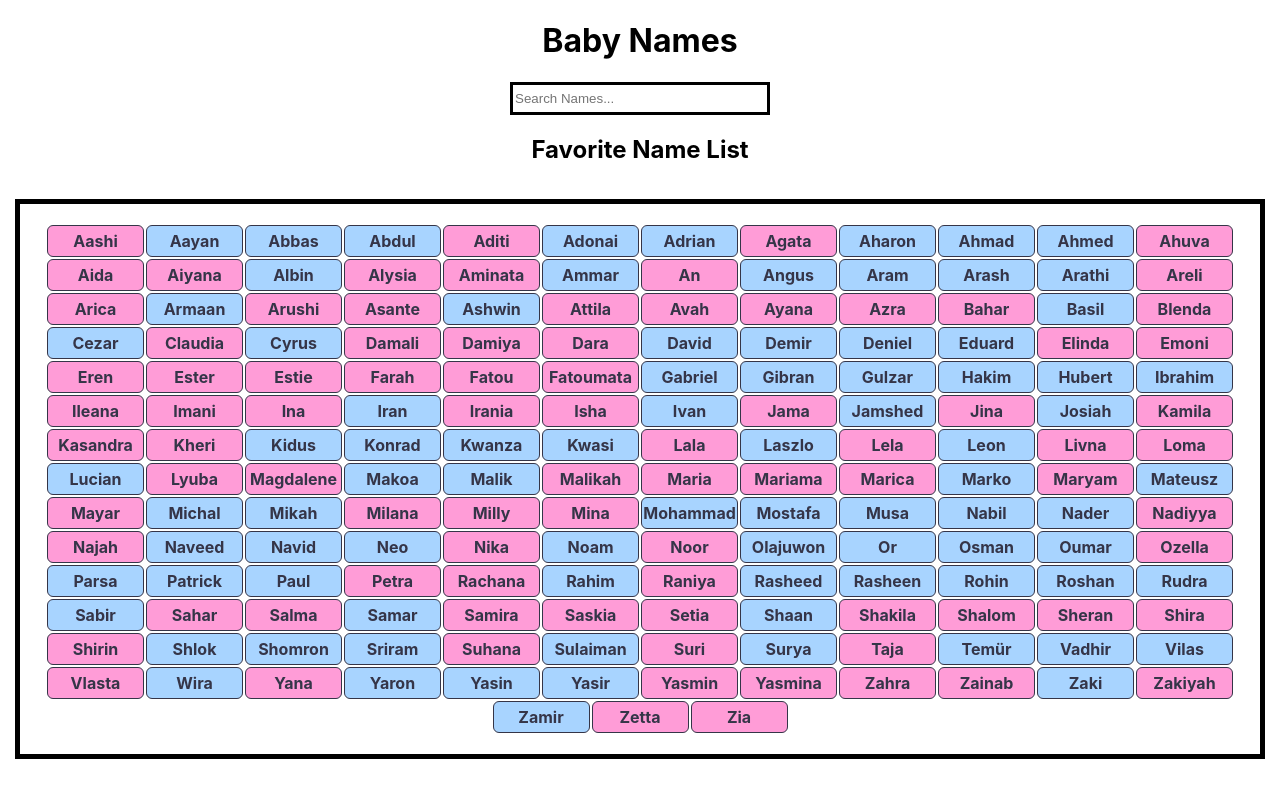
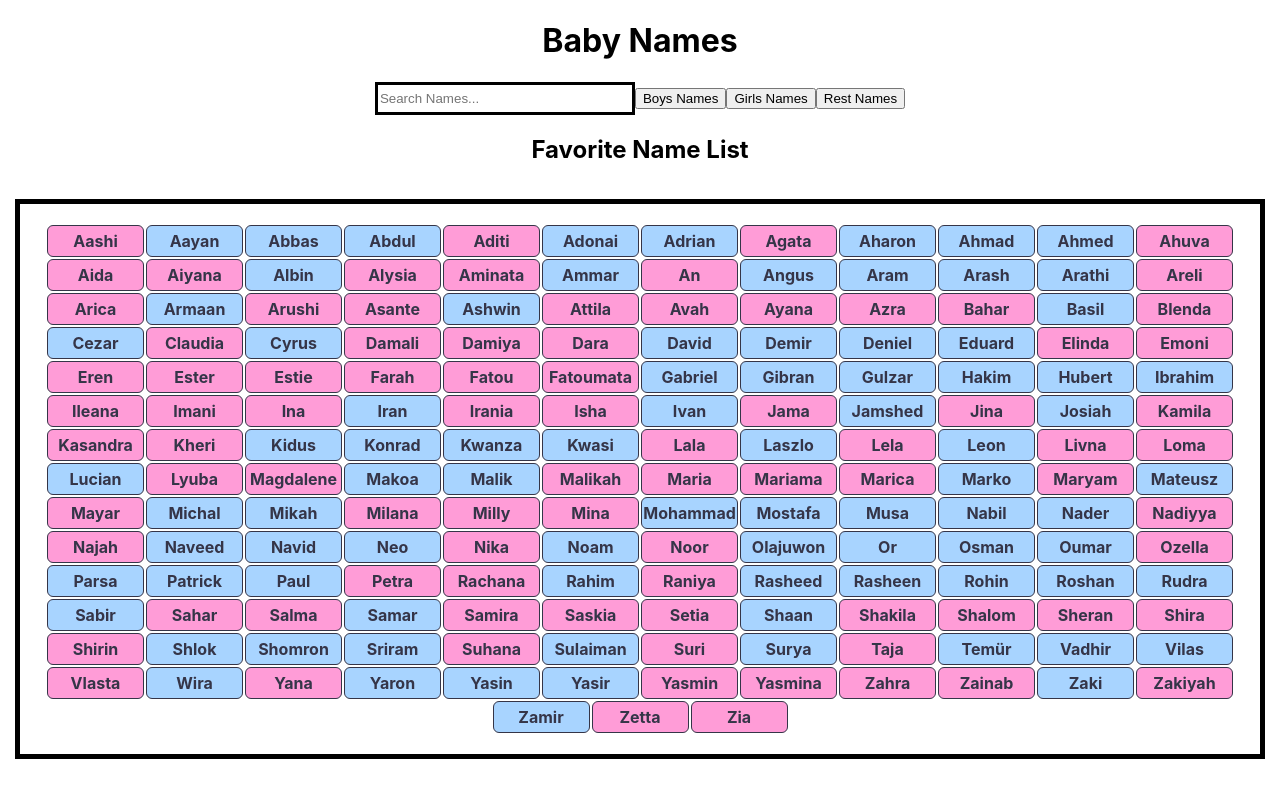
Before and after one commit to Abubakar-Meigag/baby-names-react, a React (Create React App) app: page / in a window 1280 px wide. Built offline with nearby package versions, Linux system fonts and the light colour scheme.

Commit message:
update add button for level 4

```diff
--- a/src/BabyColors.js
+++ b/src/BabyColors.js
@@ -1,6 +1,7 @@
 import React, { useState } from "react";
 import babyNames from "./BabyNames";
 import FavoritesList from "./FavoritesList";
+import SortByGender from "./SortByGender";
 
 export default function BabyColors() {
   // sort names
@@ -53,6 +54,7 @@ export default function BabyColors() {
                 onChange={handleChange}
                 placeholder="Search Names..."
             />
+            <SortByGender sortedNames={ sortedNames } />
             </div>
             <></>
                 <div>
--- a/src/FavoritesList.js
+++ b/src/FavoritesList.js
@@ -1,7 +1,6 @@
 import React from "react";
 
 const FavoritesList = ({ favoriteList }) => {
-  console.log(favoriteList);
   return (
     <>
       <div className="favorite--list">
--- /dev/null
+++ b/src/SortByGender.js
@@ -0,0 +1,30 @@
+import React, { useState } from 'react'
+
+const SortByGender = ({ sortedNames }) => {
+    const [sortByBoys, setSortByBoys] = useState([])
+    const [sortByGirls, setSortByGirls] = useState([])
+    const [sortByAll, setSortByAll] = useState([])
+
+    const handelBoys = () => {
+        setSortByBoys(sortedNames.filter((boy) => boy.sex === "m" ? boy.name : null))
+    }
+    const handelGirls = () => {
+        setSortByGirls(() => sortedNames.filter((girl) => girl.sex === "f" ? girl.name : null))
+    }
+    const handelAll = () => {
+        setSortByAll(sortedNames.filter((all) => all.name));
+    }
+
+    return (
+        <>
+            <button onClick={handelBoys}> Boys Names </button>
+            {sortByBoys.map((boy) => <div key={boy.id}>{boy.name}</div>)}
+            <button onClick={handelGirls}> Girls Names</button>
+            {sortByGirls.map((girl) => <div key={girl.id}>{girl.name}</div>)}
+            <button onClick={handelAll}>Rest Names</button>
+            {sortByAll.map((names) => <div key={names.id}>{names.name}</div>)}
+        </>
+    );
+};
+
+export default SortByGender;
```
